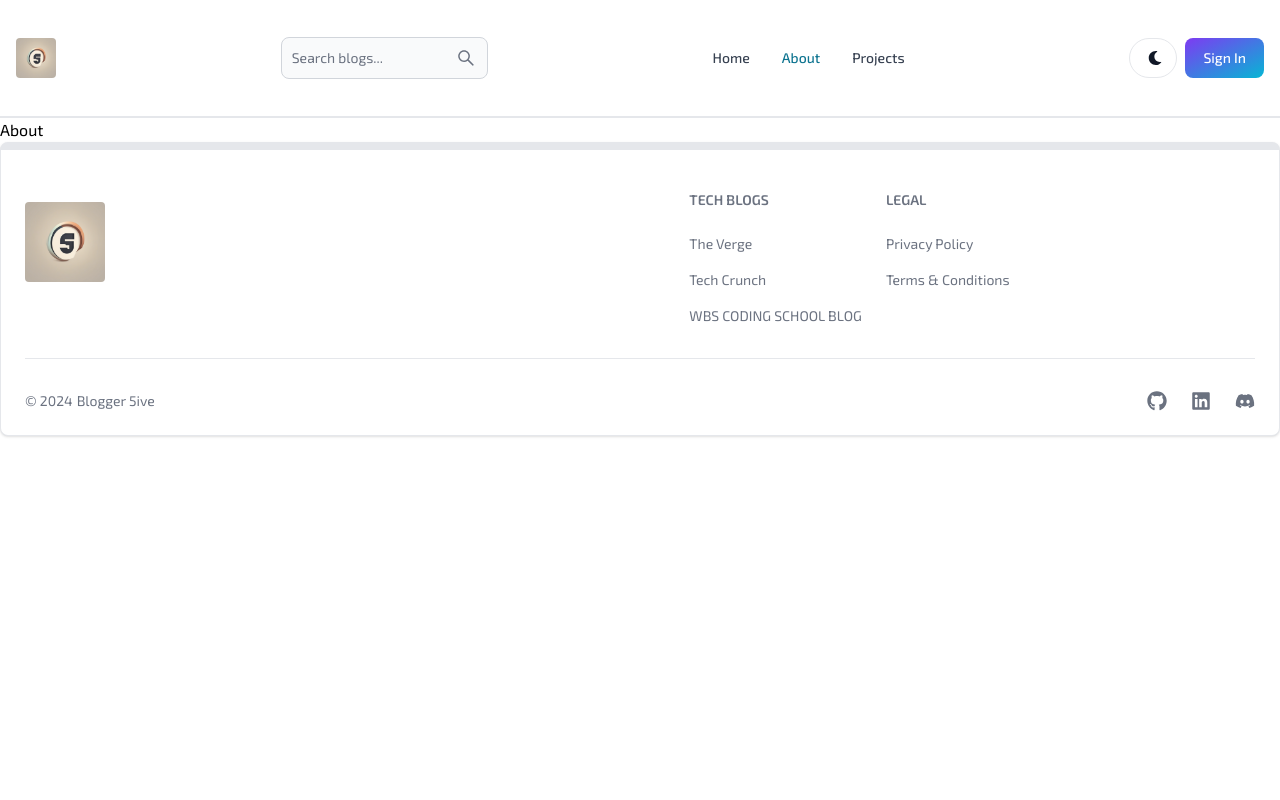
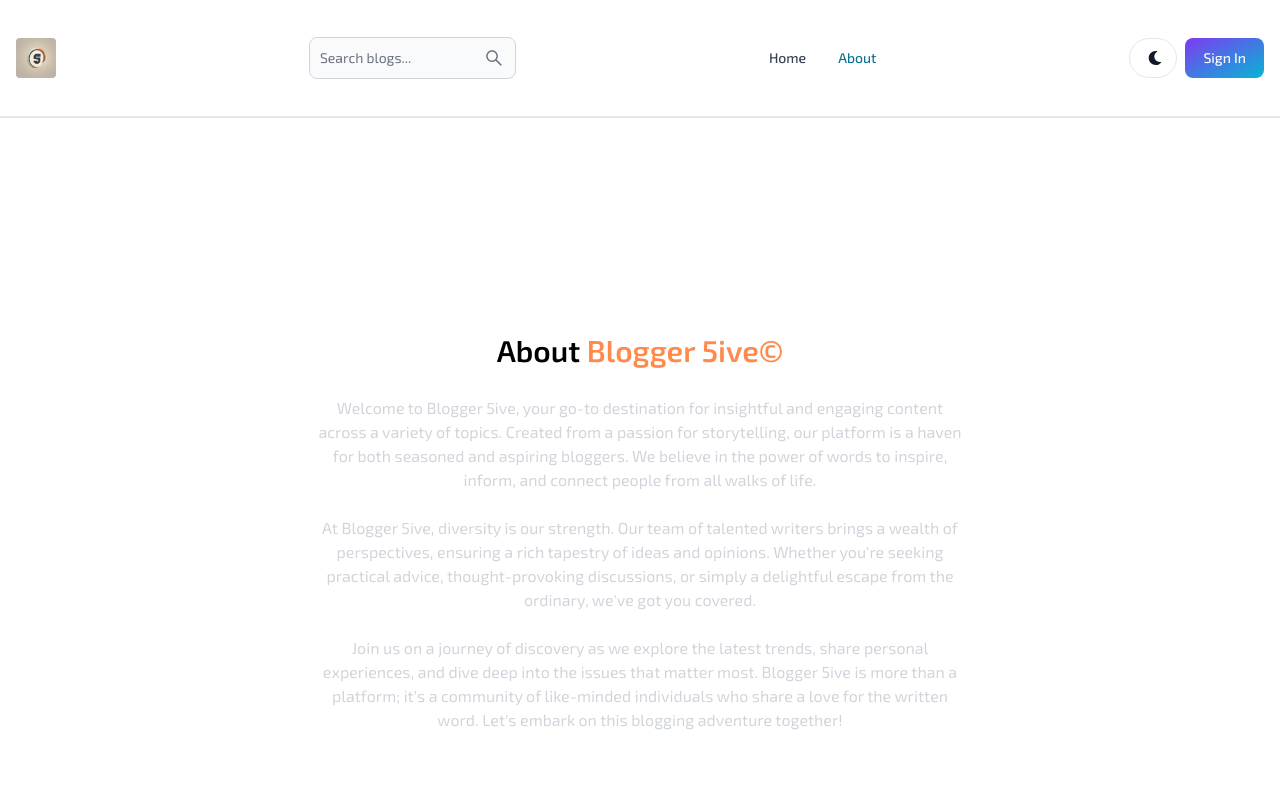
Before and after one commit to AnthonyEmm/Blogger-5ive, a React (Vite) app in the folder client/: page /about in a window 1280 px wide. Shown: the top 800 px of the page. Built offline with nearby package versions, Linux system fonts and the light colour scheme; no server answers; the HTML template or start-up script is replaced by a standard one.

Commit message:
removed unnecessary files

```diff
--- a/client/src/App.jsx
+++ b/client/src/App.jsx
@@ -4,7 +4,6 @@ import About from "./pages/About";
 import SignIn from "./pages/SignIn";
 import SignUp from "./pages/SignUp";
 import Dashboard from "./pages/Dashboard";
-import Projects from "./pages/Projects";
 import Header from "./components/Header";
 import FooterComponent from "./components/Footer";
 import PrivateRoute from "./components/PrivateRoute";
@@ -26,7 +25,6 @@ const App = () => {
         <Route path="/sign-in" element={<SignIn />} />
         <Route path="/sign-up" element={<SignUp />} />
         <Route path="/search" element={<Search />} />
-        <Route path="/projects" element={<Projects />} />
         <Route path="/blog/:blogSlug" element={<BlogPage />} />
 
         <Route element={<PrivateRoute />}>
--- a/client/src/components/Header.jsx
+++ b/client/src/components/Header.jsx
@@ -16,7 +16,6 @@ import { toggleTheme } from "../redux/theme/themeSlice";
 import blogger from "../assets/blog5.png";
 import { useSelector, useDispatch } from "react-redux";
 import { signoutSuccess } from "../redux/user/userSlice";
-import { set } from "mongoose";
 
 const Header = () => {
   const path = useLocation().pathname;
@@ -134,9 +133,6 @@ const Header = () => {
         <Navbar.Link active={path === "/about"} as={"div"}>
           <Link to="/about">About</Link>
         </Navbar.Link>
-        <Navbar.Link active={path === "/projects"} as={"div"}>
-          <Link to="/projects">Projects</Link>
-        </Navbar.Link>
       </Navbar.Collapse>
     </Navbar>
   );
--- a/client/src/pages/About.jsx
+++ b/client/src/pages/About.jsx
@@ -1,7 +1,40 @@
 import React from "react";
 
 const About = () => {
-  return <div>About</div>;
+  return (
+    <div className="min-h-screen flex items-center justify-center">
+      <div className="max-w-2xl mx-auto p-3 text-center">
+        <div>
+          <h1 className="text-3xl font-semibold text-center my-7">
+            About <span className="text-orange-400">Blogger 5ive&copy;</span>
+          </h1>
+          <div className="text-md text-gray-300 flex flex-col gap-6">
+            <p>
+              Welcome to Blogger 5ive, your go-to destination for insightful and
+              engaging content across a variety of topics. Created from a
+              passion for storytelling, our platform is a haven for both
+              seasoned and aspiring bloggers. We believe in the power of words
+              to inspire, inform, and connect people from all walks of life.
+            </p>
+            <p>
+              At Blogger 5ive, diversity is our strength. Our team of talented
+              writers brings a wealth of perspectives, ensuring a rich tapestry
+              of ideas and opinions. Whether you're seeking practical advice,
+              thought-provoking discussions, or simply a delightful escape from
+              the ordinary, we've got you covered.
+            </p>
+            <p>
+              Join us on a journey of discovery as we explore the latest trends,
+              share personal experiences, and dive deep into the issues that
+              matter most. Blogger 5ive is more than a platform; it's a
+              community of like-minded individuals who share a love for the
+              written word. Let's embark on this blogging adventure together!
+            </p>
+          </div>
+        </div>
+      </div>
+    </div>
+  );
 };
 
 export default About;
--- a/client/src/pages/Projects.jsx
+++ /dev/null
@@ -1,7 +0,0 @@
-import React from "react";
-
-const Projects = () => {
-  return <div>Projects</div>;
-};
-
-export default Projects;
```
